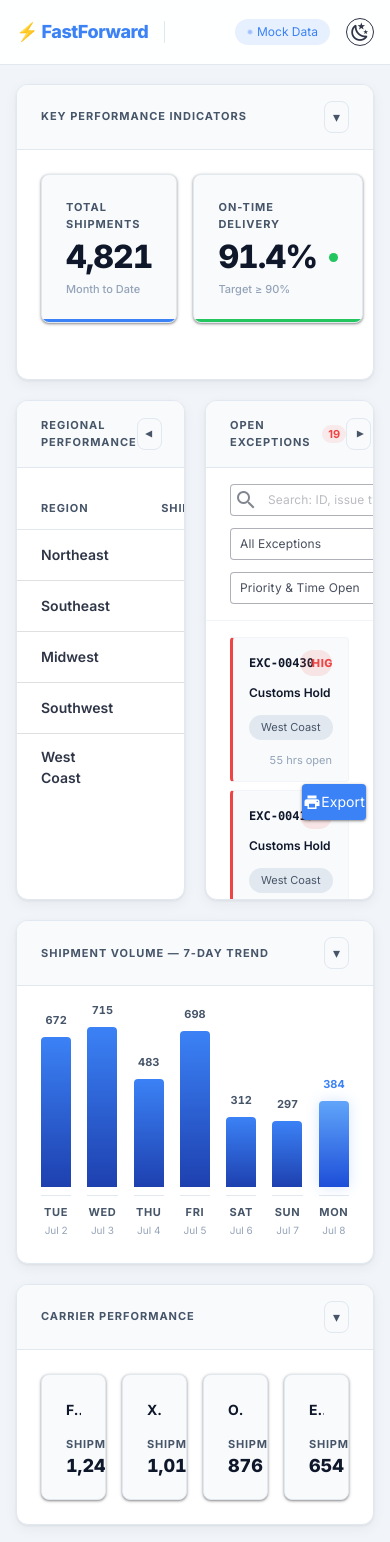
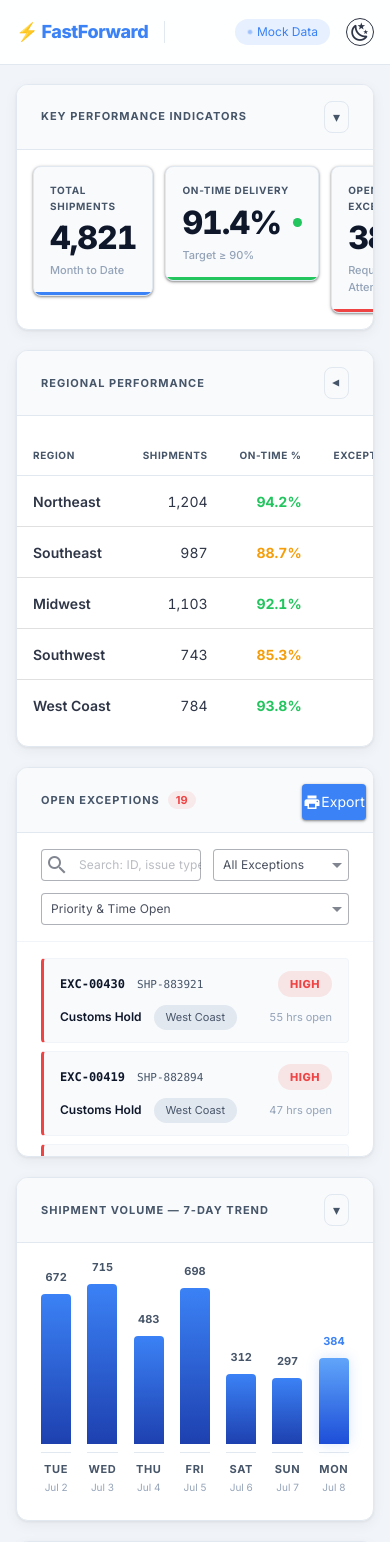
Before and after one commit to jerm-cowan/my-dashboard, a Vue app: page / in a window 390 px wide. Shown: the top 1542 px of the page. Built offline with nearby package versions, Linux system fonts and the light colour scheme.

Commit message:
Adjust the vertical stack of the 2 column section at smaller breakpoints.

```diff
--- a/src/assets/main.css
+++ b/src/assets/main.css
@@ -600,11 +600,11 @@ body {
 }
 
 .kpi-card__label {
-  font-size: var(--font-size-xs);
+  font-size: var(--font-size-2xs);
   font-weight: 700;
   color: var(--color-text-muted);
   text-transform: uppercase;
-  letter-spacing: 0.09em;
+  letter-spacing: 0.07em;
   transition: color var(--t-slow);
 }
 
@@ -696,12 +696,12 @@ body {
 
 /* Override v-table to match dashboard typography and original density */
 .regional-table thead th {
-  padding: var(--sp-3) var(--sp-6) !important;
-  font-size: var(--font-size-xs) !important;
+  padding: var(--sp-3) var(--sp-4) !important;
+  font-size: var(--font-size-2xs) !important;
   font-weight: 700 !important;
   color: var(--color-text-muted) !important;
   text-transform: uppercase !important;
-  letter-spacing: 0.08em !important;
+  letter-spacing: 0.06em !important;
   border-bottom: 1px solid var(--color-border) !important;
   white-space: nowrap;
   background-color: transparent !important;
@@ -721,7 +721,7 @@ body {
 }
 
 .regional-table tbody td {
-  padding: var(--sp-3) var(--sp-6) !important;
+  padding: var(--sp-3) var(--sp-4) !important;
   vertical-align: middle;
   /* Prevent Vuetify v-table from applying its own text color */
   color: inherit !important;
@@ -732,13 +732,31 @@ body {
 .regional-table {
   background: transparent !important;
   padding: var(--sp-5) 0 var(--sp-4) !important;
+  /*
+    Fixed layout so columns share the available width proportionally
+    rather than auto-expanding to the widest cell. This keeps spacing
+    consistent whether the table is half-width (side-by-side) or full-width
+    (stacked).
+  */
+  table-layout: fixed;
+  width: 100%;
 }
 
+/* Column width proportions — must total 100% */
+.regional-table thead th:nth-child(1) { width: 24%; } /* Region     */
+.regional-table thead th:nth-child(2) { width: 19%; } /* Shipments  */
+.regional-table thead th:nth-child(3) { width: 21%; } /* On-Time %  */
+.regional-table thead th:nth-child(4) { width: 17%; } /* Exceptions */
+.regional-table thead th:nth-child(5) { width: 19%; } /* Status     */
 
 /* Table cell formatting — shared by regional table rows */
+/* Prevent long region names from breaking the fixed layout */
 .table-cell--region {
   font-weight: 600;
   color: var(--color-text-primary);
+  overflow: hidden;
+  text-overflow: ellipsis;
+  white-space: nowrap;
 }
 
 .table-cell--number {
@@ -1147,11 +1165,11 @@ body {
 }
 
 .carrier-stat-label {
-  font-size: var(--font-size-xs);
+  font-size: var(--font-size-2xs);
   font-weight: 700;
   color: var(--color-text-muted);
   text-transform: uppercase;
-  letter-spacing: 0.07em;
+  letter-spacing: 0.06em;
   white-space: nowrap;
   transition: color var(--t-slow);
 }
@@ -1234,6 +1252,85 @@ body {
    14. Responsive Adjustments (baseline ≥ 1024px)
    ============================================================ */
 
+/*
+  ≤1279px (Vuetify md, covers 1024–1279px):
+  Stack the two-column row so Regional Performance and Open Exceptions
+  each occupy full width. Tighten grid padding to recover horizontal room.
+*/
+@media (max-width: 1279px) {
+  /* Stack two-column row to single column */
+  .dashboard__row {
+    flex-direction: column !important;
+    height: auto !important;
+    align-items: stretch;
+  }
+
+  /* Each column restores to full width */
+  .dashboard__col-left,
+  .dashboard__col-right {
+    flex: 0 0 auto !important;
+    max-width: 100% !important;
+    min-width: 0 !important;
+    width: 100% !important;
+  }
+
+  /*
+    Set a defined height (not max-height) on the Exceptions section card so that
+    flex children can fill the bounded space. max-height alone does NOT give
+    flex-grow children a calculable height — they still lay out at natural size
+    and the parent just clips them visually, leaving no scrollable feed.
+
+    With height: Xpx, the flex column allocates:
+      header  →  ~52px (flex-shrink: 0)
+      section-content  →  remaining height (flex: 1 1 auto)
+        controls  →  ~60px
+        feed  →  remainder, overflow-y: auto scrolls ✓
+
+    Value chosen to approximate Regional Performance's natural content height.
+  */
+  .dashboard__col-right .dashboard__section {
+    height: 390px !important;
+    overflow: hidden;
+  }
+
+  /* Feed inherits its scrollable height from the bounded section card above —
+     restore the base rule so no conflicting max-height interferes. */
+  .dashboard__col-right .exceptions-feed {
+    max-height: none !important;
+  }
+
+  /* Drawer: collapsed state should hide vertically (height), not clip width */
+  .dashboard__row--left-collapsed .dashboard__col-left {
+    flex: 0 0 52px !important;
+    max-width: 100% !important;
+  }
+  .dashboard__row--right-collapsed .dashboard__col-right {
+    flex: 0 0 52px !important;
+    max-width: 100% !important;
+  }
+
+  /* Tighten KPI and carrier grid padding to recover space */
+  .kpi-grid-row,
+  .carrier-grid-row {
+    gap: var(--sp-3) !important;
+    padding: var(--sp-4) !important;
+  }
+
+  /* Filter controls: allow selects to shrink rather than overflow */
+  .exceptions-filter-select {
+    flex: 1 1 130px !important;
+    min-width: 110px !important;
+  }
+  .exceptions-sort-select {
+    flex: 1 1 160px !important;
+    min-width: 130px !important;
+  }
+}
+
+/*
+  ≤1024px (minimum supported width):
+  Further density reductions on top of the stacking above.
+*/
 @media (max-width: 1024px) {
   :root {
     --dash-pad: 1rem;
@@ -1243,8 +1340,29 @@ body {
     display: none;
   }
 
+  /* Reduce large KPI value font at minimum width */
   .kpi-card__value {
     font-size: var(--font-size-2xl);
+  }
+
+  /* Tighten KPI card inner padding */
+  .kpi-card {
+    padding: var(--sp-4) !important;
+  }
+
+  /* Tighten carrier card inner padding */
+  .carrier-card {
+    padding: var(--sp-4);
+  }
+
+  /* Carrier stat value: slightly smaller at 1024px */
+  .carrier-stat-value {
+    font-size: var(--font-size-base);
+  }
+
+  /* Carrier trend arrow: scale down */
+  .carrier-trend {
+    font-size: var(--font-size-xl);
   }
 }
 
```
